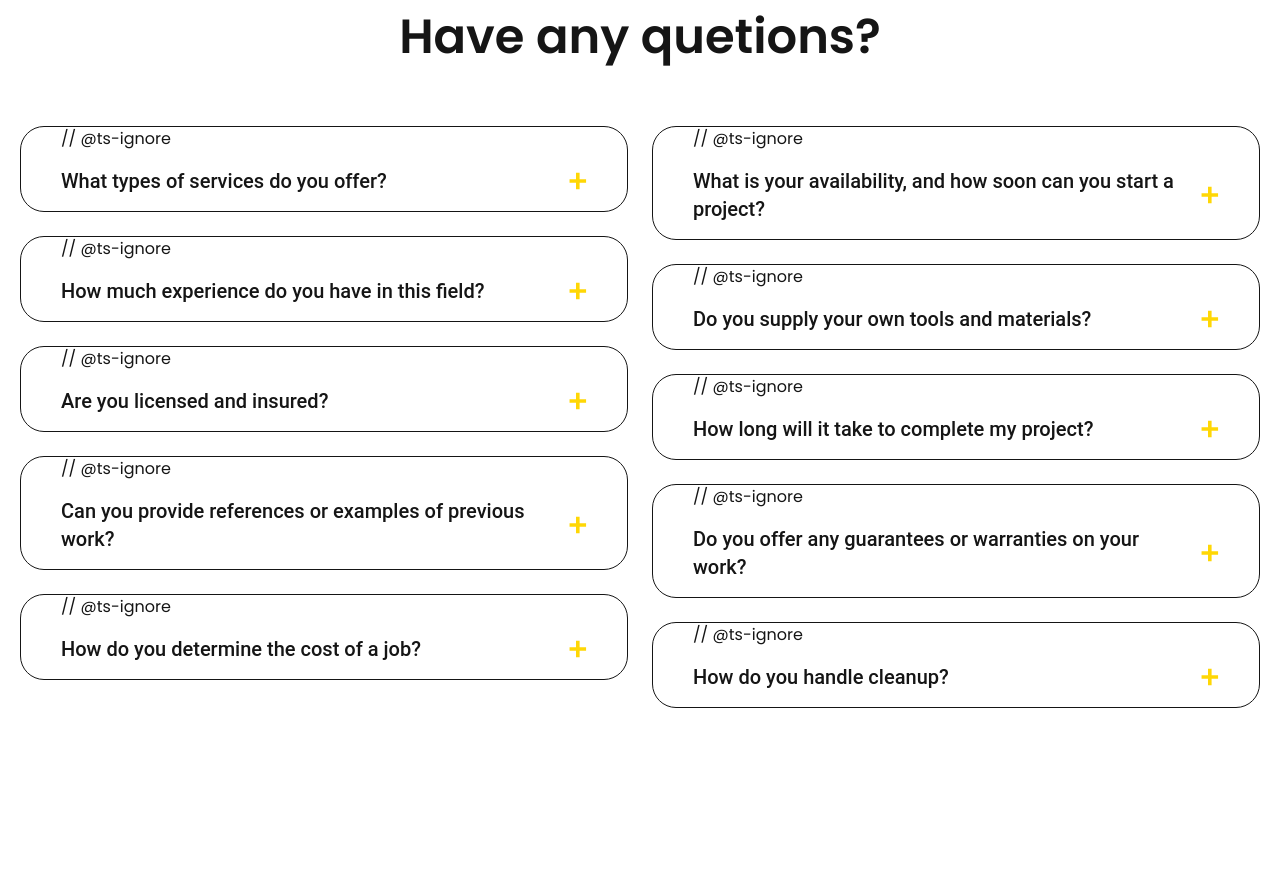
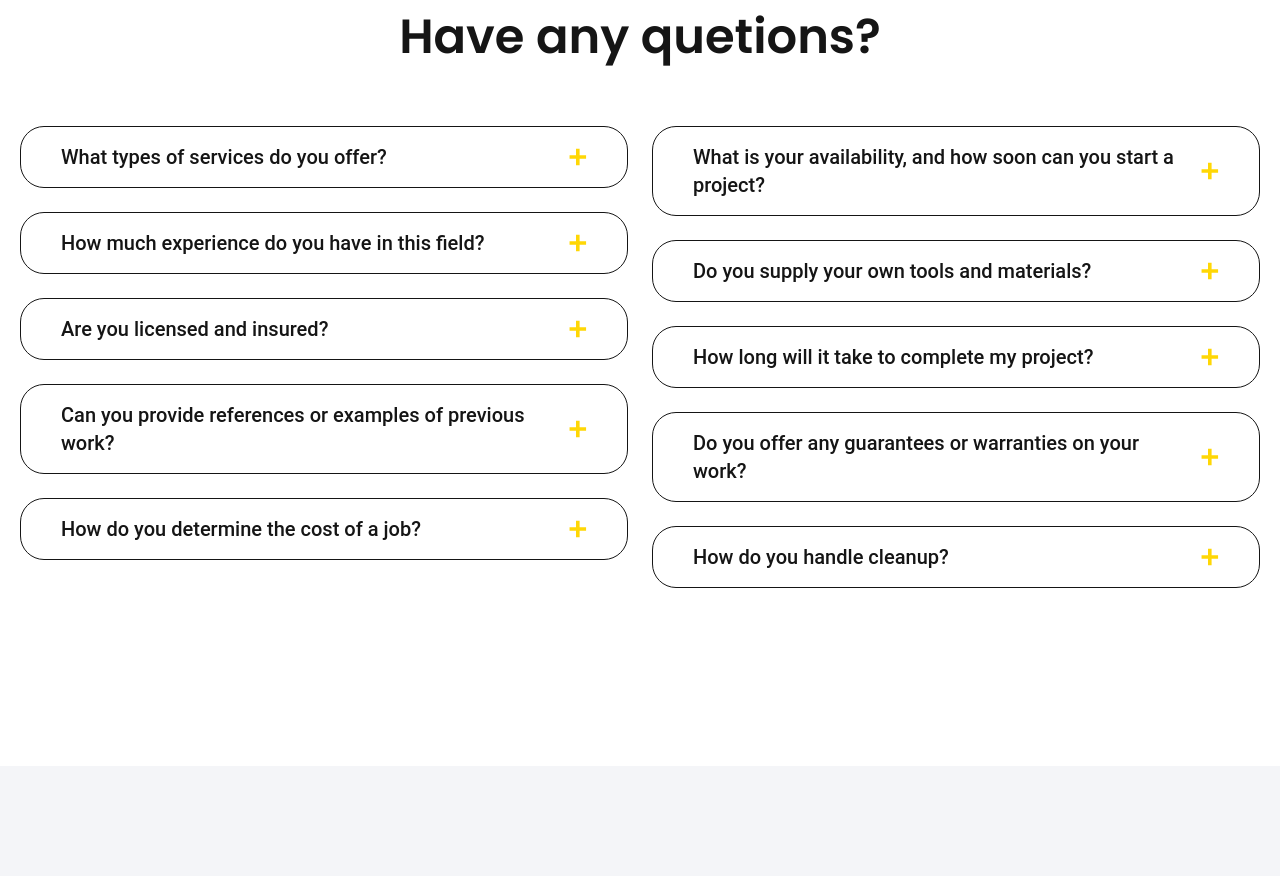
Before and after one commit to handyfriendCanada/handyfriend.ca, a Next.js app: page / in a window 1280 px wide. Shown: the part 5580-6456 px from the top of the page. Built offline with nearby package versions, Linux system fonts and the light colour scheme.

Commit message:
Update questions.tsx

```diff
--- a/src/components/questions.tsx
+++ b/src/components/questions.tsx
@@ -27,7 +27,7 @@ const AccordionItem = ({ title, children, isOpen, onClick }: any) => {
       }
       open={isOpen}
       className='mb-2 rounded-3xl overflow-hidden bg-white border border-[#151515] px-3 sm:px-10'>
-      // @ts-ignore
+      {/* @ts-ignore */}
       <AccordionHeader
         onClick={onClick}
         className={`text-black opacity-100 text-[14px] sm:text-xl font-medium border-b-0 transition-all ${
```
